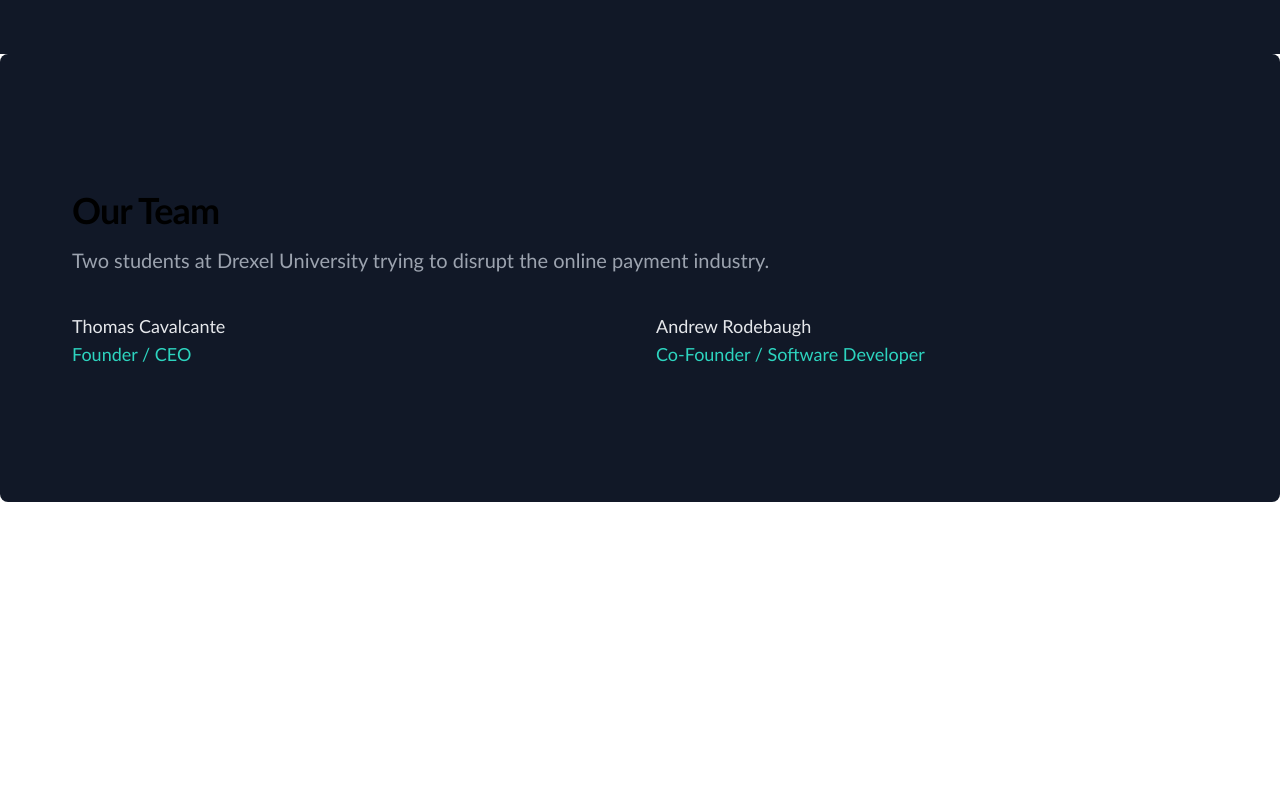
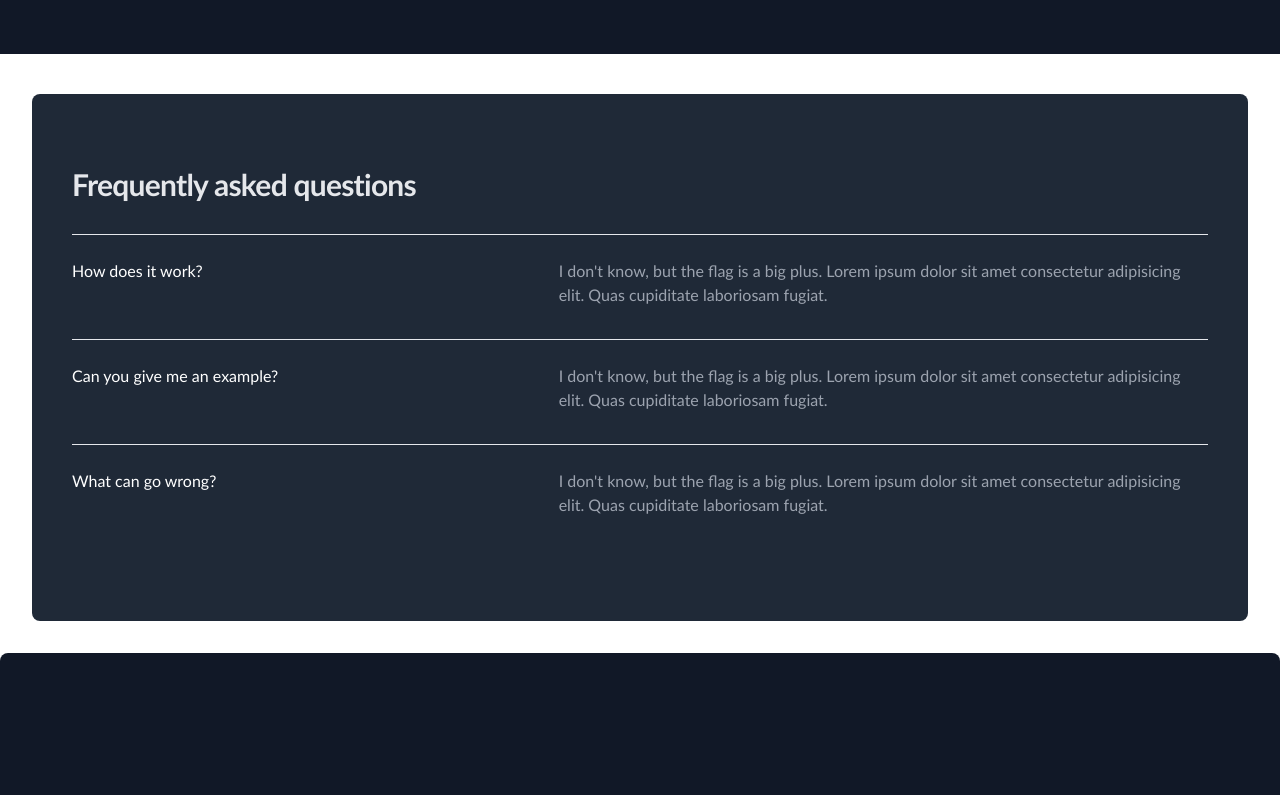
Before and after one commit to tpcav/quotom-demo, a Next.js app: page / in a window 1280 px wide. Shown: the part 640-1435 px from the top of the page. Before the commit the page ends 1142 px from the top, so only its background shows below. Built offline with nearby package versions, Linux system fonts and the light colour scheme.

Commit message:
faq fix for now

```diff
--- /dev/null
+++ b/components/Faqs.tsx
@@ -0,0 +1,48 @@
+import { Disclosure } from '@headlessui/react'
+import { ChevronDownIcon } from '@heroicons/react/24/outline'
+
+const faqs = [
+  {
+    id: 1,
+    question: "How does it work?",
+    answer:
+      "I don't know, but the flag is a big plus. Lorem ipsum dolor sit amet consectetur adipisicing elit. Quas cupiditate laboriosam fugiat.",
+  },
+
+  {
+    id: 2,
+    question: "Can you give me an example?",
+    answer:
+      "I don't know, but the flag is a big plus. Lorem ipsum dolor sit amet consectetur adipisicing elit. Quas cupiditate laboriosam fugiat.",
+  },
+
+  {
+    id: 3,
+    question: "What can go wrong?",
+    answer:
+      "I don't know, but the flag is a big plus. Lorem ipsum dolor sit amet consectetur adipisicing elit. Quas cupiditate laboriosam fugiat.",
+  },
+  // More questions...
+]
+
+export default function Faqs() {
+  return (
+    <div className="bg-gray-800 mt-10 rounded-lg p-2 m-8">
+      <div className="mx-auto max-w-7xl divide-y divide-gray-200 py-12 px-4 sm:px-6 lg:py-16 lg:px-8">
+        <h2 className="text-3xl font-bold tracking-tight text-gray-200">Frequently asked questions</h2>
+        <div className="mt-8">
+          <dl className="divide-y divide-gray-200">
+            {faqs.map((faq) => (
+              <div key={faq.id} className="pt-6 pb-8 md:grid md:grid-cols-12 md:gap-8">
+                <dt className="text-base font-medium text-white md:col-span-5">{faq.question}</dt>
+                <dd className="mt-2 md:col-span-7 md:mt-0">
+                  <p className="text-base text-gray-400">{faq.answer}</p>
+                </dd>
+              </div>
+            ))}
+          </dl>
+        </div>
+      </div>
+    </div>
+  )
+}
--- a/pages/index.tsx
+++ b/pages/index.tsx
@@ -5,8 +5,10 @@ import { ChevronRightIcon } from '@heroicons/react/20/solid'
 import Head from 'next/head'
 import Image from 'next/image'
 import styles from '../styles/Home.module.css'
+
+import Nav from '../components/nav'
 import Team from "../components/OurTeam"
-import Nav from '../components/nav'
+import Faqs from '../components/Faqs'
 
 const navigation = [
   { name: 'Home', href: '#' },
@@ -89,6 +91,7 @@ export default function Example() {
         </div>
 
         {/* More main page content here... */}
+        <Faqs />
         <Team />
       </main>
     </div>
```
